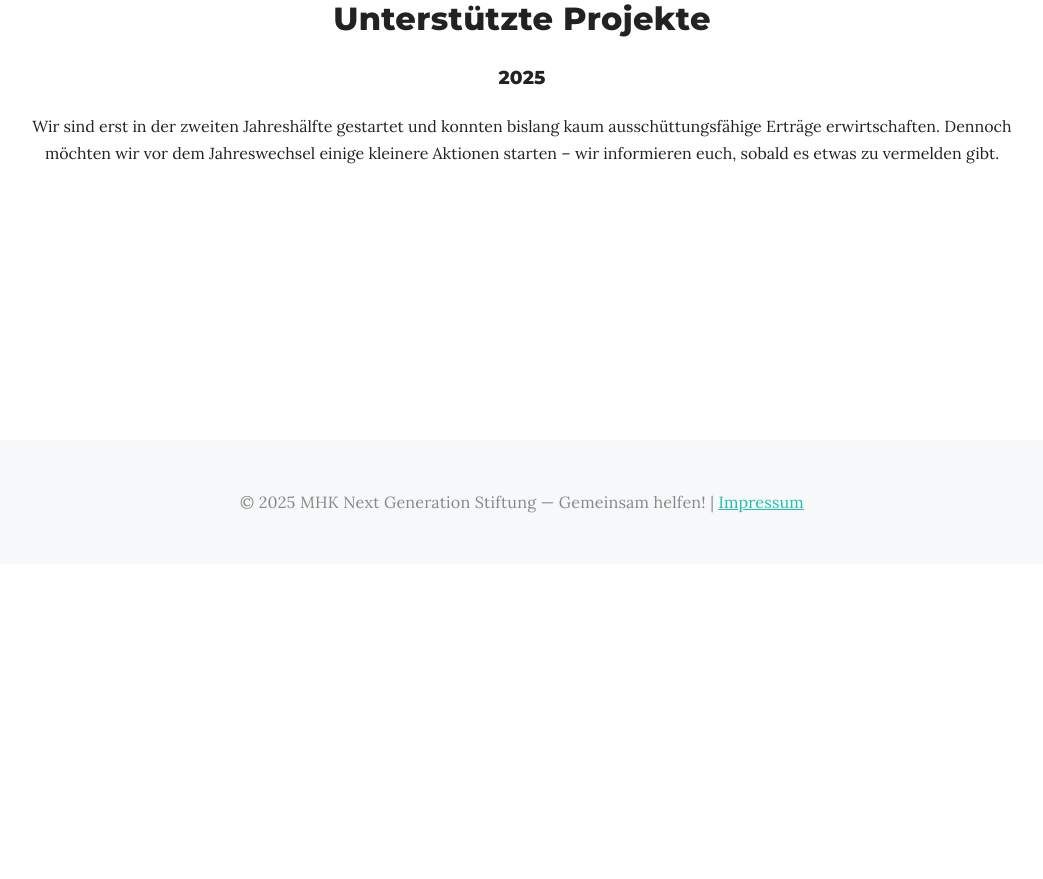
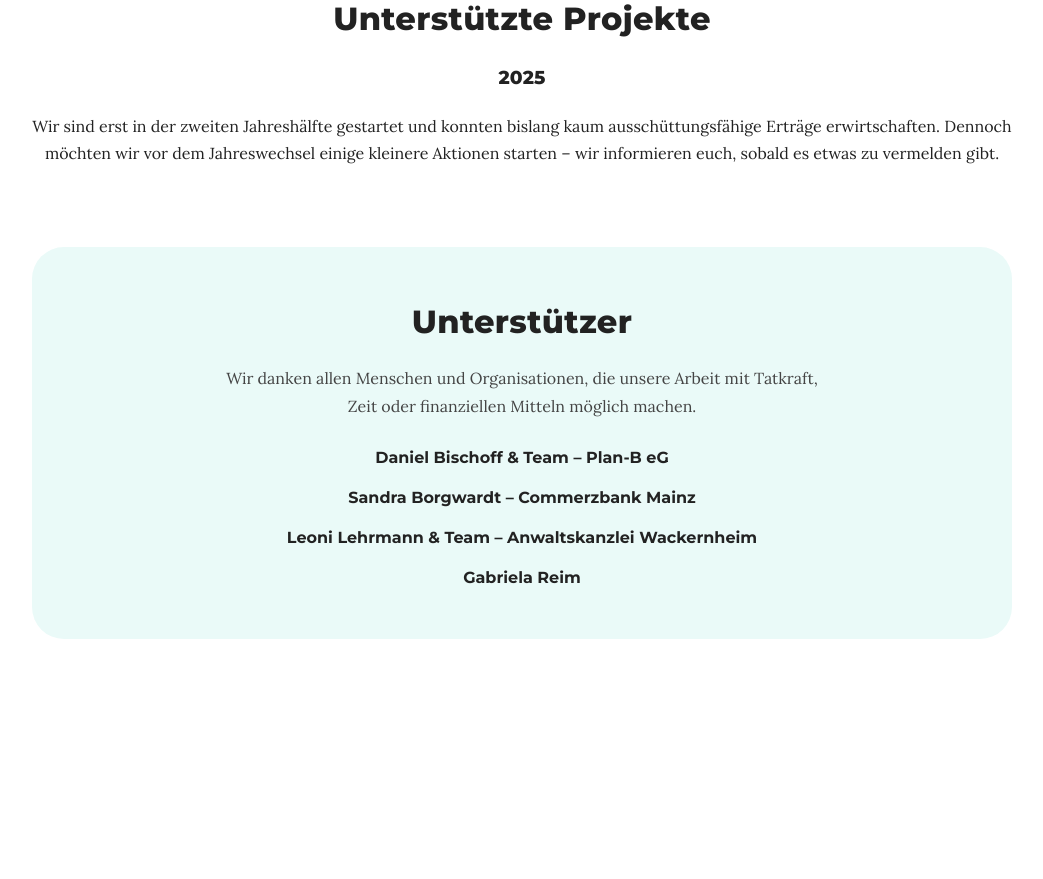
Before and after one commit to AAARGGH/mhk-nextgen, a PHP site: page / in a window 1280 px wide. Shown: the part 4524-5403 px from the top of the page, without its empty margins (118-1161 px from the left). Before the commit the page ends 5037 px from the top, so only its background shows below. Run offline with PHP 8.4, Linux system fonts and the light colour scheme.

Commit message:
Add supporters section

```diff
--- a/css/styles.css
+++ b/css/styles.css
@@ -562,6 +562,34 @@ section {
   margin-top: 0;
 }
 
+.supporters-section {
+  text-align: center;
+  background: var(--primary-light);
+  padding: 3em 2em;
+  border-radius: var(--radius);
+}
+
+.supporters-section h2 {
+  margin-top: 0;
+}
+
+.supporters-section p {
+  max-width: 620px;
+  margin: 0 auto 1.5em auto;
+  color: #444;
+}
+
+.supporters-list {
+  list-style: none;
+  padding: 0;
+  margin: 0;
+  display: flex;
+  flex-direction: column;
+  gap: 0.8em;
+  font-weight: 600;
+  font-family: 'Montserrat', sans-serif;
+}
+
 .projects-list {
   display: flex;
   gap: 2em;
--- a/index.html
+++ b/index.html
@@ -196,6 +196,16 @@
         <p>Wir sind erst in der zweiten Jahreshälfte gestartet und konnten bislang kaum ausschüttungsfähige Erträge erwirtschaften. Dennoch möchten wir vor dem Jahreswechsel einige kleinere Aktionen starten – wir informieren euch, sobald es etwas zu vermelden gibt.</p>
       </section>
     </section>
+    <section class="supporters-section" id="supporters">
+      <h2>Unterstützer</h2>
+      <p>Wir danken allen Menschen und Organisationen, die unsere Arbeit mit Tatkraft, Zeit oder finanziellen Mitteln möglich machen.</p>
+      <ul class="supporters-list">
+        <li>Daniel Bischoff &amp; Team – Plan-B eG</li>
+        <li>Sandra Borgwardt – Commerzbank Mainz</li>
+        <li>Leoni Lehrmann &amp; Team – Anwaltskanzlei Wackernheim</li>
+        <li>Gabriela Reim</li>
+      </ul>
+    </section>
     <!-- Projekte -->
     <!--
     <section class="projects-section" id="projects">
```
